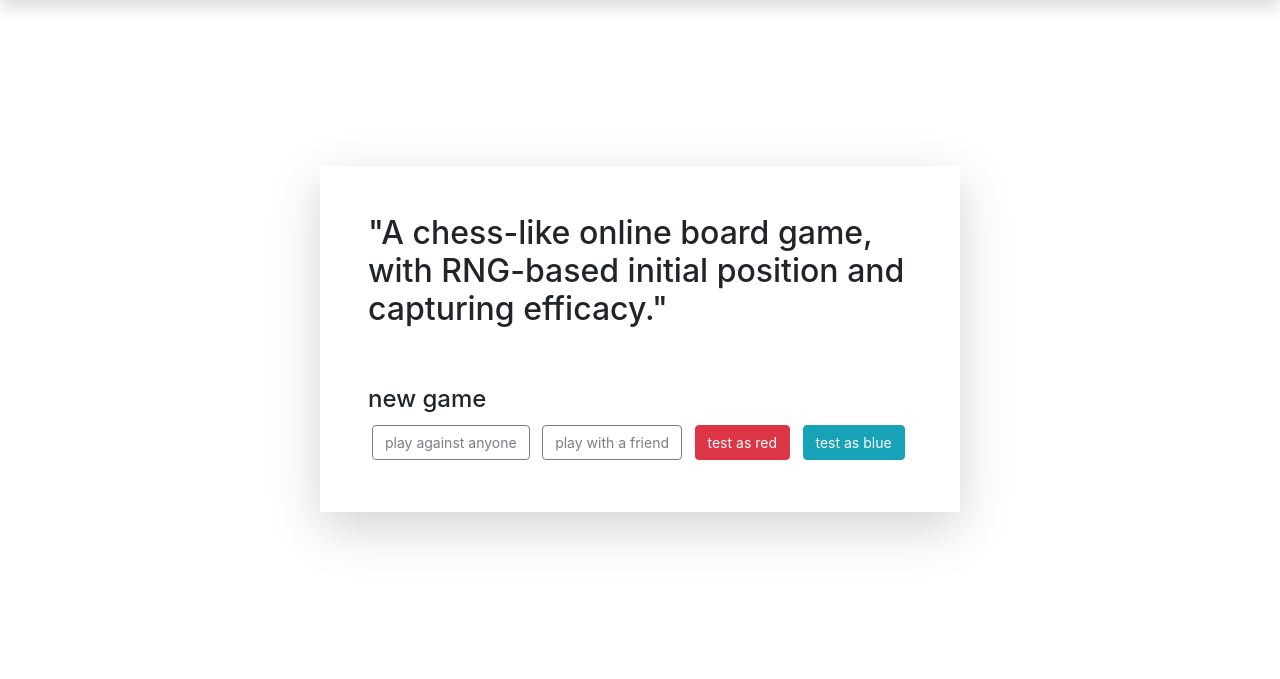
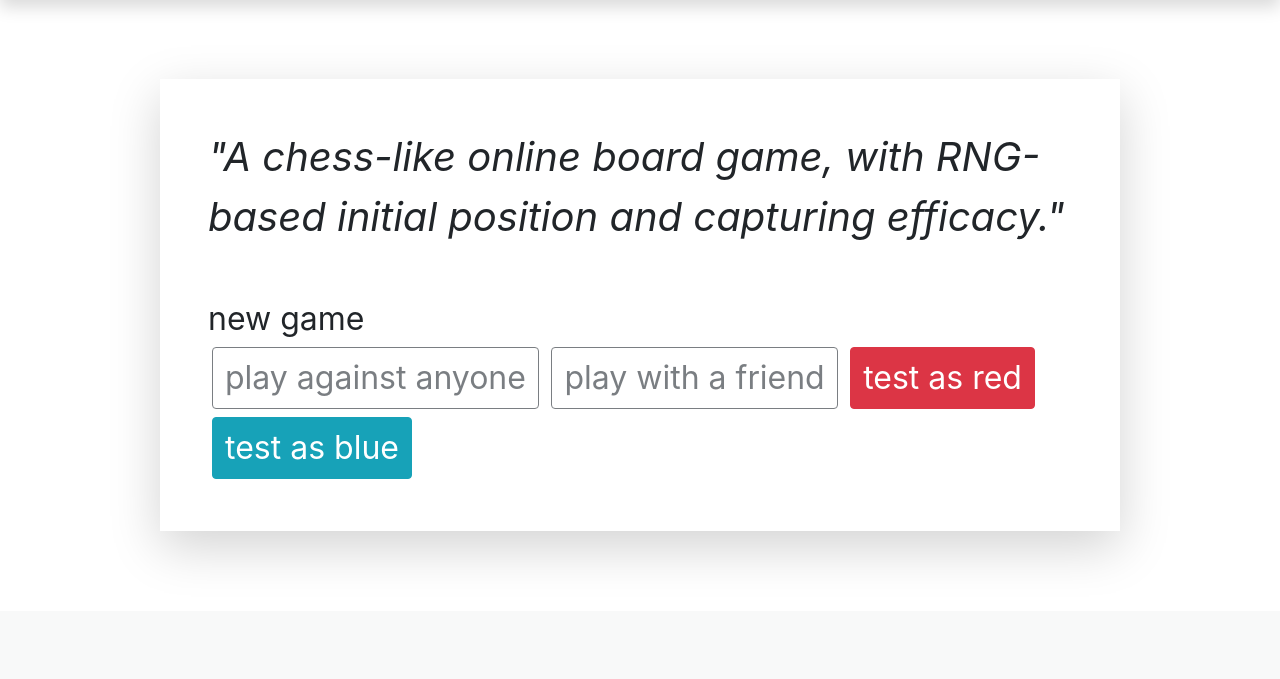
Before and after one commit to thomasmarlow/chessterisk, a Flask app: page /home in a window 1280 px wide. Shown: the part 333-1012 px from the top of the page. After the commit the page ends 885 px from the top, so only its background shows below. Run offline with Flask 2, Linux system fonts and the light colour scheme; some libraries are stand-ins or nearby versions; grey boxes are pictures that could not be loaded.

Commit message:
home sizing corrections

```diff
--- a/static/css/home.css
+++ b/static/css/home.css
@@ -1,3 +1,17 @@
 .home-button {
-    font-size: 14px;
+    font-size: 4vmin;
 }
+
+.home-title {
+    font-size: 4vmin
+}
+
+#home-welcome-text {
+    font-size: 5vmin
+}
+
+#home-main {
+    width: 75%;
+    margin-top: 10vh;
+    margin-bottom: 10vh;
+}
--- a/templates/home.html
+++ b/templates/home.html
@@ -1,11 +1,11 @@
 {% extends "base.html" %}
 
 {% block content %}
-<div class="d-flex justify-content-center align-items-center" style="height: 85vh;">
-  <div id="home-main" class="shadow-lg p-5 w-50">
-    <h2>"A chess-like online board game, with RNG-based initial position and capturing efficacy."</h2>
+<div class="d-flex justify-content-center">
+  <div id="home-main" class="shadow-lg p-5">
+    <div id="home-welcome-text"><i>"A chess-like online board game, with RNG-based initial position and capturing efficacy."</i></div>
     <br><br>
-    <h4>new game</h4>
+    <div class="home-title">new game</div>
     <button id="home-play-random" type="button" class="m-1 btn home-button btn-outline-dark disabled">play against anyone</button>
     <button id="home-invite" type="button" class="m-1 btn home-button btn-outline-dark disabled">play with a friend</button>
     <button id="home-test-red" type="button" class="m-1 btn home-button btn-danger">test as red</button>
```
